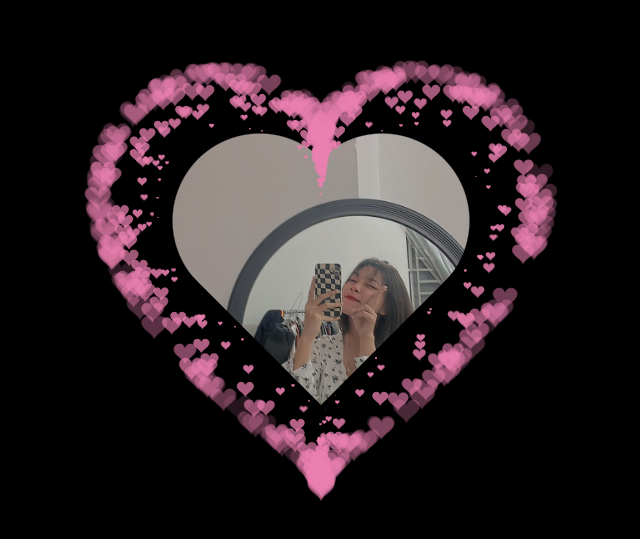
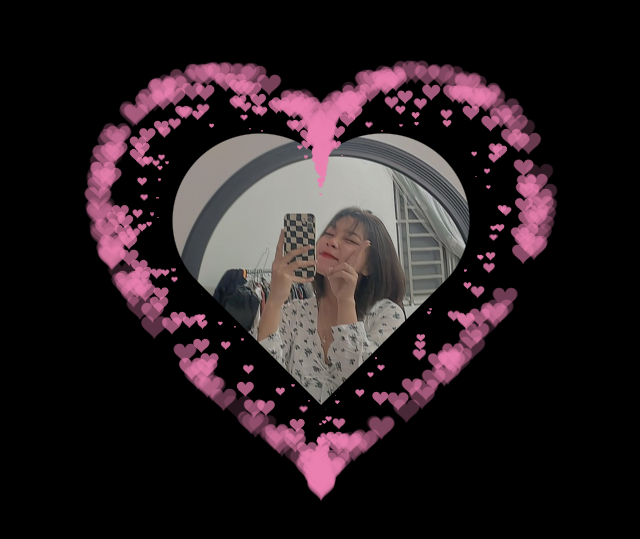
Before and after one commit to Duong-M-Trung/heartheart, a plain HTML site: page index.html in a window 1280 px wide. Shown: the part 123-662 px from the top of the page, without its empty margins (319-959 px from the left). Drawn offline with Linux system fonts and the light colour scheme.

Commit message:
third2 commit

```diff
--- a/index.html
+++ b/index.html
@@ -49,7 +49,7 @@ canvas {
   </style>
  </HEAD>
  <BODY>
- <img src="./trang.jpg">
+ <img src="./hoangtrang.jpg">
   <canvas id="pinkboard">
   </canvas>
   <script>
```
Also changed, not shown: hoangtrang.jpg (added).
